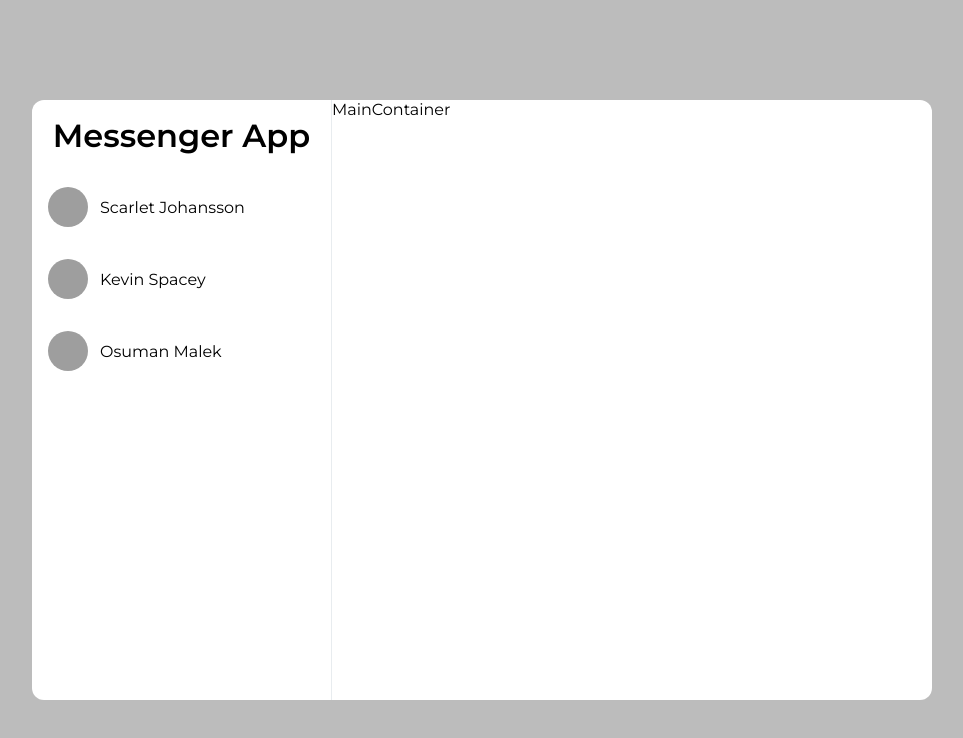
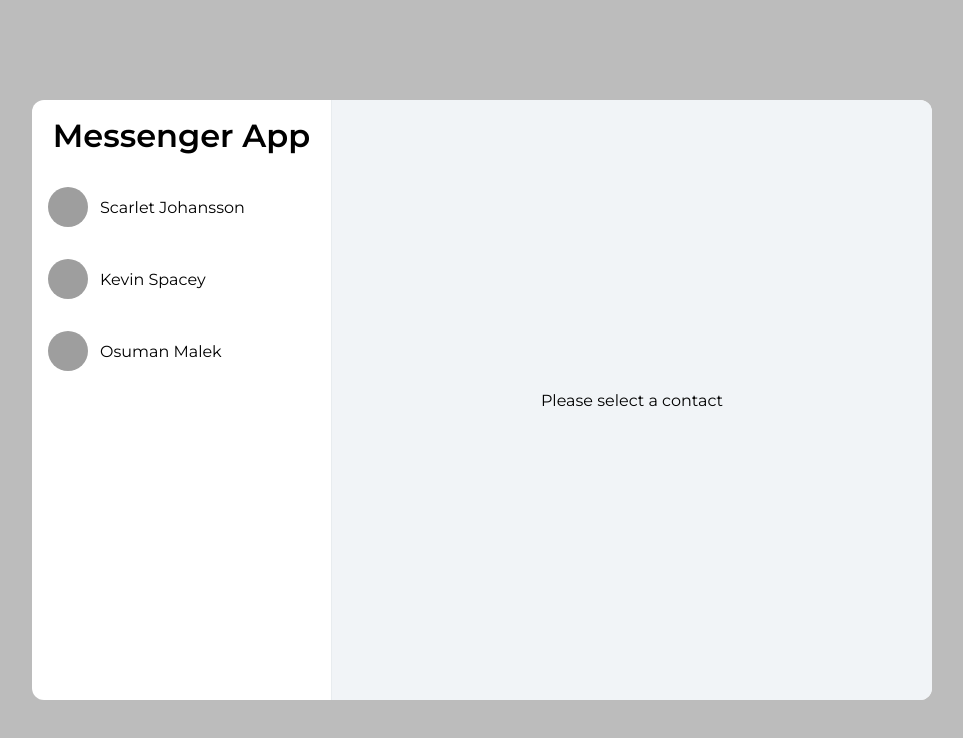
Before and after one commit to swatijain1095/messenger-app, a React (Create React App) app: page / in a window 1280 px wide. Shown: the top 738 px of the page, without its empty margins (158-1121 px from the left). Built offline with nearby package versions, Linux system fonts and the light colour scheme; data requests are answered from the project's data file; grey boxes are pictures that could not be loaded.

Commit message:
added mainContainer component and its style and added style prop in contactCard

```diff
--- a/src/components/ContactCard/ContactCard.tsx
+++ b/src/components/ContactCard/ContactCard.tsx
@@ -8,6 +8,7 @@ interface ContactCardProps {
   className?: string;
   onSelectContact?: (contact: UserI) => void;
   isActive?: boolean;
+  style?: React.CSSProperties;
 }
 
 const ContactCard = ({
@@ -15,6 +16,7 @@ const ContactCard = ({
   className,
   onSelectContact,
   isActive,
+  style,
 }: ContactCardProps) => {
   const { name, image } = contact;
 
@@ -30,6 +32,7 @@ const ContactCard = ({
         isActive && "contact-card--active",
         className
       )}
+      style={style}
       onClick={handleSelect}
     >
       <img className="contact-card__image" src={image} alt={name} />
--- a/src/components/MainContainer/MainContainer.tsx
+++ b/src/components/MainContainer/MainContainer.tsx
@@ -1,7 +1,26 @@
-import React from "react";
+import React, { useContext } from "react";
+import { ContactContext } from "../../context";
+import ContactCard from "../ContactCard/ContactCard";
+import "./style.scss";
 
 const MainContainer = () => {
-  return <div>MainContainer</div>;
+  const { selectedContact } = useContext(ContactContext);
+
+  return (
+    <div className="main-container">
+      {selectedContact ? (
+        <>
+          <ContactCard
+            contact={selectedContact}
+            style={{ backgroundColor: "#ffffff" }}
+            className="main-container__contact-card"
+          />
+        </>
+      ) : (
+        <div className="main-container__default">Please select a contact</div>
+      )}
+    </div>
+  );
 };
 
 export default MainContainer;
--- /dev/null
+++ b/src/components/MainContainer/style.scss
@@ -0,0 +1,16 @@
+@import "../../variables";
+
+.main-container {
+  background-color: $gray-1;
+  width: 66.66%;
+  display: flex;
+  flex-direction: column;
+  justify-content: space-between;
+
+  &__default {
+    display: flex;
+    justify-content: center;
+    align-items: center;
+    height: 100%;
+  }
+}
```
